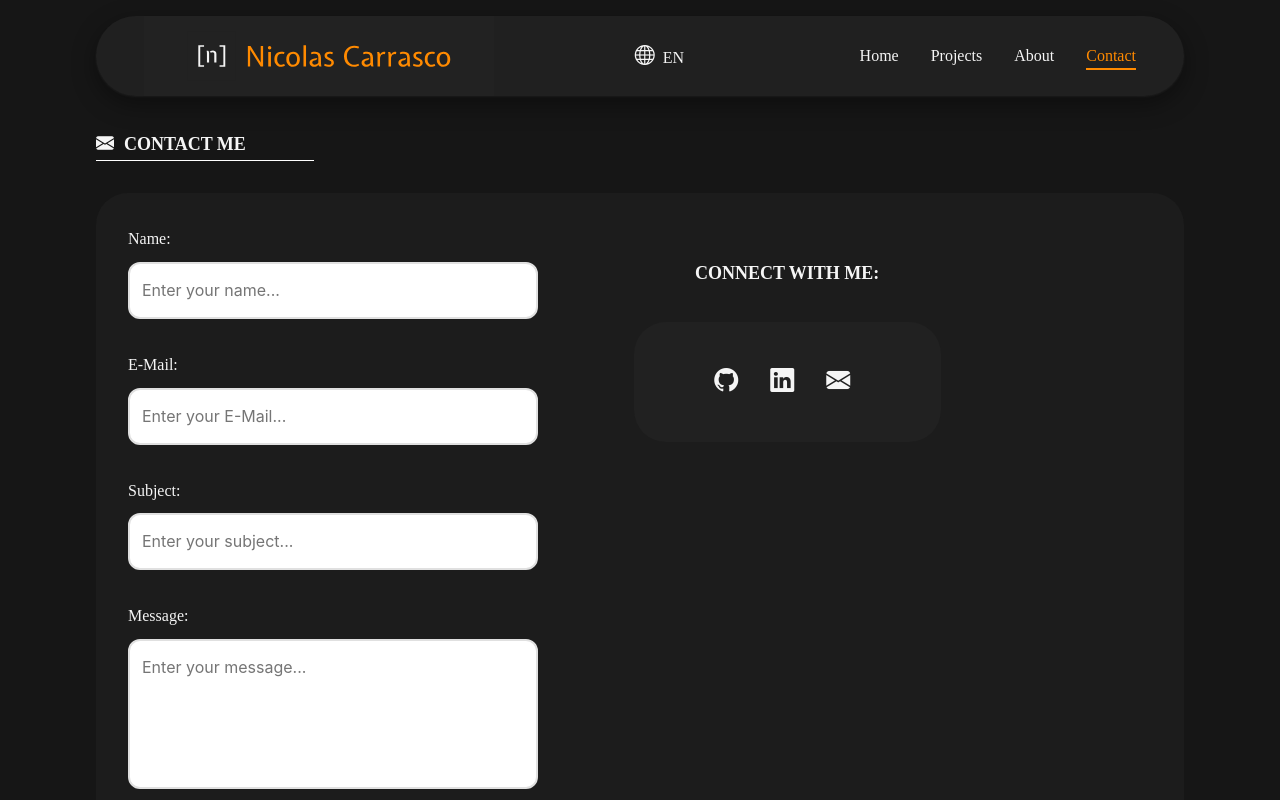
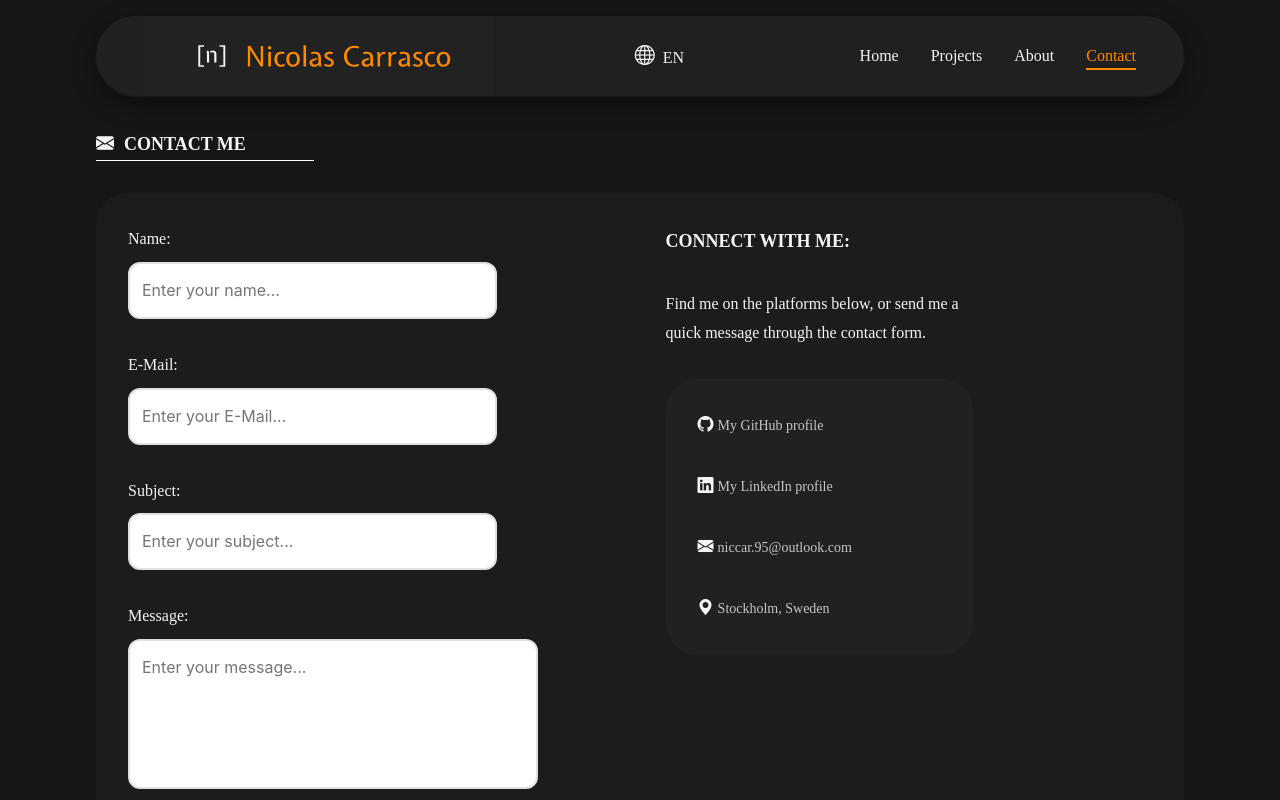
Before and after one commit to Niccar95/Portfolio-React, a React (Vite) app: page /contact in a window 1280 px wide. Shown: the top 800 px of the page. Built offline with nearby package versions, Linux system fonts and the light colour scheme; some icons are missing; a web font is replaced by a local one.

Commit message:
continued work on contact page

```diff
--- a/src/components/ContactForm.tsx
+++ b/src/components/ContactForm.tsx
@@ -115,31 +115,49 @@ export const ContactForm = () => {
         )}
       </form>
       <section className="socialLinks">
-        <h3>{t("contact.social.title", "Connect with me:")}</h3>
-        <div>
+        <h3 className="socialHeading">
+          {t("contact.social.title", "Connect with me:")}
+        </h3>
+        <p className="socialText">
+          Find me on the platforms below, or send me a quick message through the
+          contact form.
+        </p>
+        <div className="linkContainer">
           <a
-            href="https://github.com/yourusername"
+            href="https://github.com/Niccar95"
             target="_blank"
             rel="noopener noreferrer"
             aria-label="GitHub"
           >
-            <i className="bi bi-github"></i>
+            <i className="bi bi-github"></i>{" "}
+            <span className="linkText">My GitHub profile</span>
           </a>
           <a
-            href="https://linkedin.com/in/yourusername"
+            href="https://www.linkedin.com/in/nicolas-carrasco-6882402a5/"
             target="_blank"
             rel="noopener noreferrer"
             aria-label="LinkedIn"
           >
-            <i className="bi bi-linkedin"></i>
+            <i className="bi bi-linkedin"></i>{" "}
+            <span className="linkText">My LinkedIn profile</span>
           </a>
           <a
-            href="mailto:your@email.com"
+            href="mailto:niccar.95@outlook.com"
             target="_blank"
             rel="noopener noreferrer"
             aria-label="Email"
           >
-            <i className="bi bi-envelope-fill"></i>
+            <i className="bi bi-envelope-fill socialEnvelope"></i>{" "}
+            <span className="linkText">niccar.95@outlook.com</span>
+          </a>
+          <a
+            href="https://www.google.se/maps/place/Stockholm/@59.3037671,17.9213502,11z/data=!3m1!4b1!4m6!3m5!1s0x465f763119640bcb:0xa80d27d3679d7766!8m2!3d59.3327036!4d18.0656255!16zL20vMDZteHM?entry=ttu&g_ep=EgoyMDI1MDQxNi4xIKXMDSoASAFQAw%3D%3D"
+            target="_blank"
+            rel="noopener noreferrer"
+            aria-label="Location"
+          >
+            <i className="bi bi-geo-alt-fill"></i>{" "}
+            <span className="linkText">Stockholm, Sweden</span>
           </a>
         </div>
       </section>
--- a/src/styles/_cards.scss
+++ b/src/styles/_cards.scss
@@ -142,7 +142,7 @@
 
 .formCard {
     display: flex;
-    flex-direction: column;
+    flex-direction: column-reverse;
     gap: 2rem;
     width: 100%;
     border-radius: 2rem;
@@ -154,43 +154,52 @@
     @include desktop() {
         flex-direction: row;
         width: 100%;
-        gap: 6rem;
+        gap: 8rem;
     }
 
         .socialLinks {
-            margin-top: 2rem;
-            text-align: center;
 
             @include desktop() {
                 width: 30%;
             }
 
-            h3 {
+            .socialHeading {
               margin-bottom: 2rem;
             }
 
-            div {
+            .socialText {
+                margin-bottom: 2rem;
+              }
+
+            .linkContainer {
               display: flex;
-              align-items: center;
-              justify-content: center;
+              flex-direction: column;
               gap: 2rem;
-              height: 120px;
+              padding: 2rem;
               box-shadow: none;
               background-color: #222222e6;
-              border-radius: 2rem;
+              border-radius: 0;
+              margin: 2rem -2rem 0rem -2rem;
+
+
+            @include desktop() {
+                border-radius: 2rem;
+                margin: 0;
+            }
+
 
               a {
-                color: #444;
-                font-size: 1.5rem;
-                transition: color 0.3s ease, transform 0.3s ease;
+                width: fit-content;
 
-                &:hover {
-                  color: #ff8a00;
-                  transform: scale(1.2);
+
+                .linkText {
+                    font-size: 14px;
+                    color: #c5c5c5;
+                    transition: color 0.3s ease, transform 0.3s ease;
                 }
+
               }
             }
           }
 
-
     }
--- a/src/styles/_contactForm.scss
+++ b/src/styles/_contactForm.scss
@@ -27,6 +27,7 @@ form {
           font-family: "Inter", sans-serif;
           background-color: white;
           outline: none;
+          width: 90%;
         }
 
         input:focus {
--- a/src/styles/_icons.scss
+++ b/src/styles/_icons.scss
@@ -9,6 +9,11 @@
 }
 
 
+.socialEnvelope {
+   margin-right: 0;
+}
+
+
 .bi-list, .bi-x {
    font-size: 2rem;
    color: white;
```
